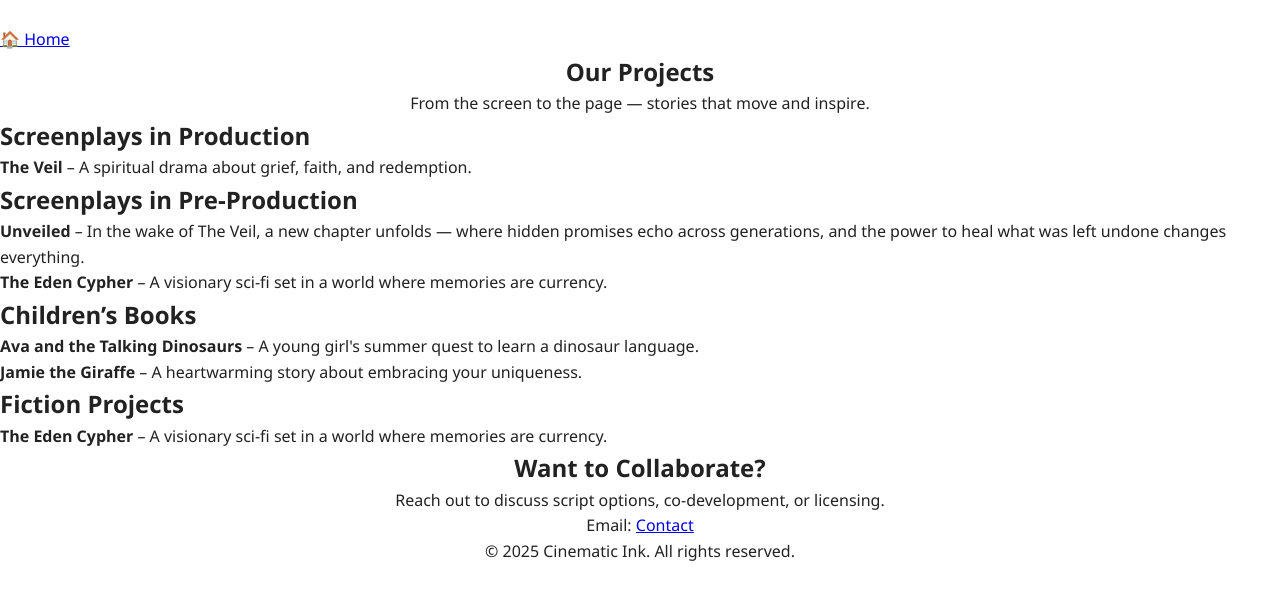
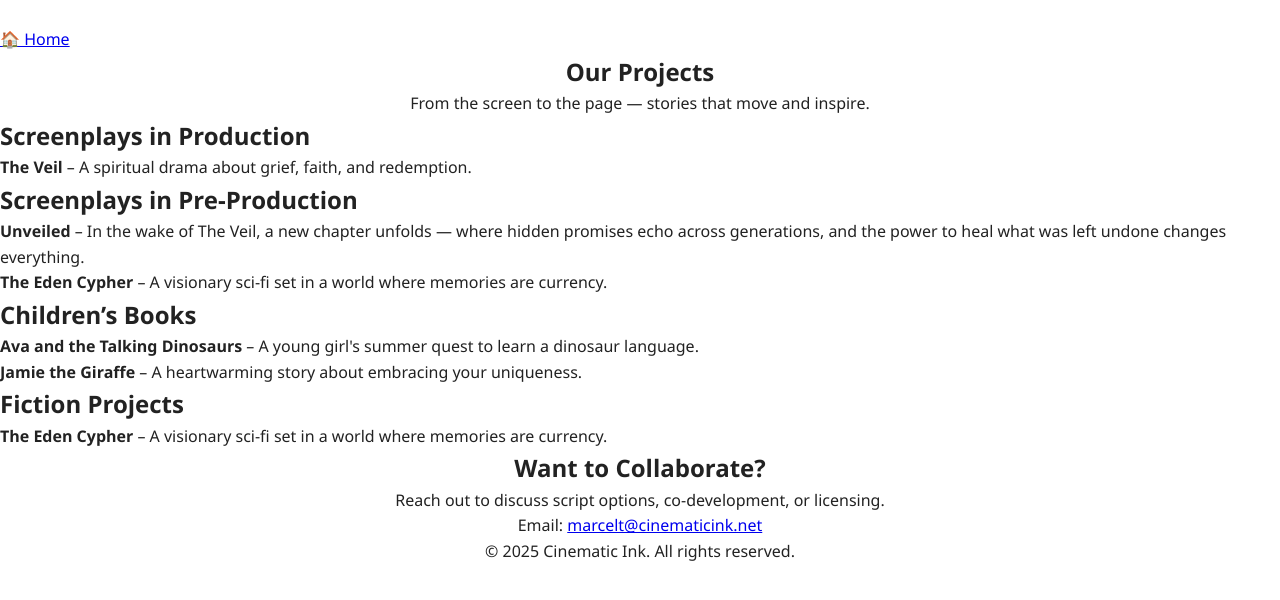
Before and after one commit to marcelt101/cinematicink, a plain HTML site: page projects.html in a window 1280 px wide. Shown: the part 188-788 px from the top of the page. Drawn offline with Linux system fonts and the light colour scheme.

Commit message:
projects fix

```diff
--- a/projects.html
+++ b/projects.html
@@ -57,7 +57,8 @@
 
   <section class="contact">
     <h2>Want to Collaborate?</h2>
-    <p>Reach out to discuss script options, co-development, or licensing. <br/>Email: <a href="mailto:marcelt@cinematicink.net">Contact</a></p>
+    <p>Reach out to discuss script options, co-development, or licensing. <br />
+    Email: <a href="mailto:marcelt@cinematicink.net">marcelt@cinematicink.net</a></p>
   </section>
 
   <footer>
```
Lines whose indentation alone changed are shown as unchanged.
